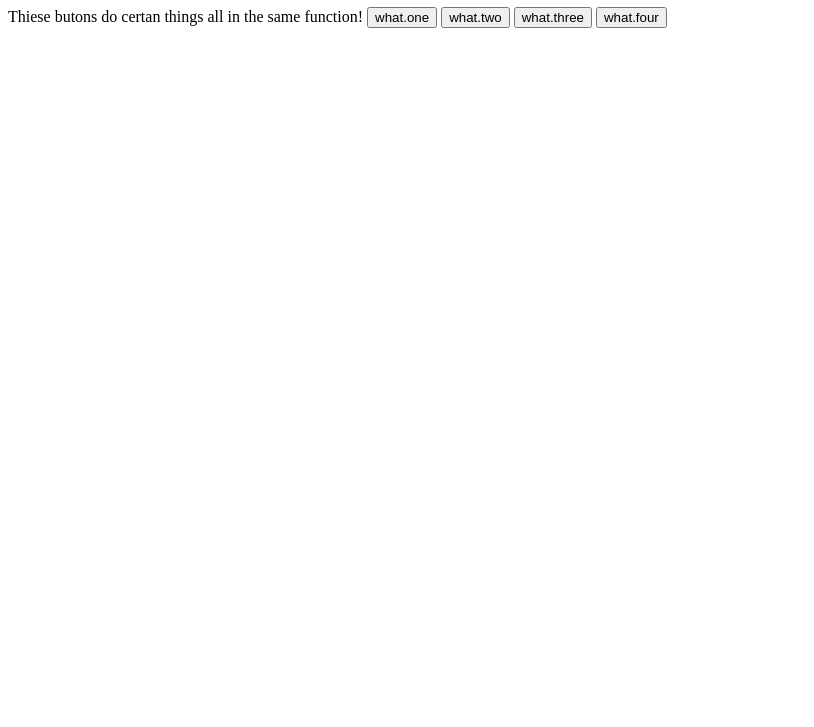
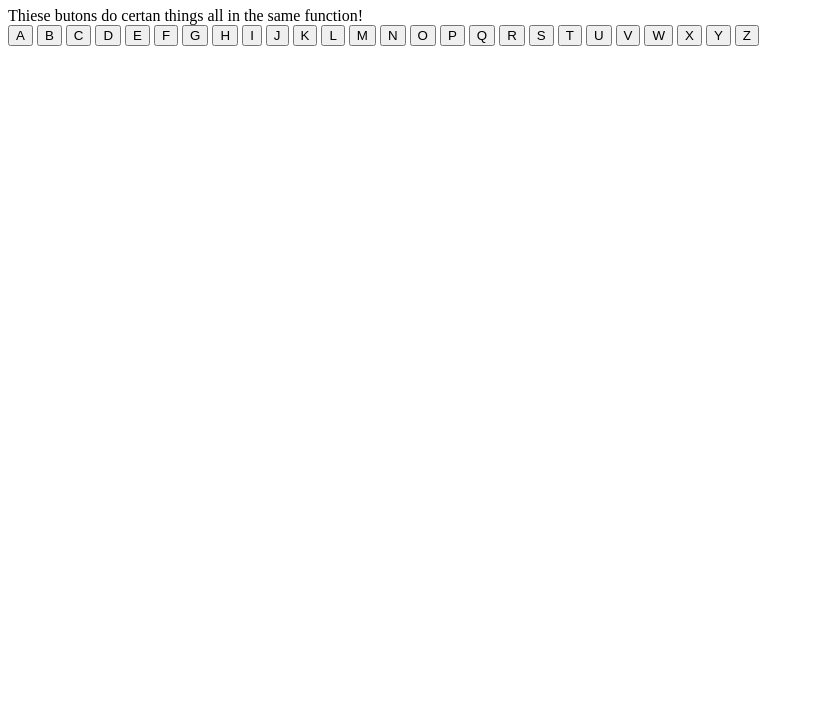
Before and after one commit to dr-comeemeememem/little-things, a plain HTML site: page index.html in a window 1280 px wide. Shown: the part 73-800 px from the top of the page, without its empty margins (0-814 px from the left). Drawn offline with Linux system fonts and the light colour scheme; files whose address does not match are found by name.

Commit message:
Update index.html

```diff
--- a/index.html
+++ b/index.html
@@ -1,18 +1,39 @@
 <!DOCTYPE html>
 <html>
      <head>
-     <link rel="stylesheet" href="mystyle.css">
-          <title>Untitled document</title>
+          <title>Enigma</title>
           <script src="dr-comeemeememem.github.io/little-things/script.js"></script>
      </head>
 
      <body>
-     <h1><b>Welcome!</b>to Untitled!</h1>
-     <section>Thiese butons do certan things all in the same function!</article>
-          <button type="button" onclick="person.one()">what.one</button>
-          <button type="button" onclick="person.two()">what.two</button>
-          <button type="button" onclick="person.three()">what.three</button>
-          <button type="button" onclick="person.four()">what.four</button>
+     <h1><b>Welcome!</b>to Enigma</h1>
+     <section><article>Thiese butons do certan things all in the same function!</article>
+          <button type="button" id="A">A</button>
+          <button type="button" id="B">B</button>
+          <button type="button" id="C">C</button>
+          <button type="button" id="D">D</button>
+          <button type="button" id="E">E</button>
+          <button type="button" id="F">F</button>
+          <button type="button" id="G">G</button>
+          <button type="button" id="H">H</button>
+          <button type="button" id="I">I</button>
+          <button type="button" id="J">J</button>
+          <button type="button" id="K">K</button>
+          <button type="button" id="L">L</button>
+          <button type="button" id="M">M</button>
+          <button type="button" id="N">N</button>
+          <button type="button" id="O">O</button>
+          <button type="button" id="P">P</button>
+          <button type="button" id="Q">Q</button>
+          <button type="button" id="R">R</button>
+          <button type="button" id="S">S</button>
+          <button type="button" id="T">T</button>
+          <button type="button" id="U">U</button>
+          <button type="button" id="V">V</button>
+          <button type="button" id="W">W</button>
+          <button type="button" id="X">X</button>
+          <button type="button" id="Y">Y</button>
+          <button type="button" id="Z">Z</button>
      </section>
      </body>
 
```
